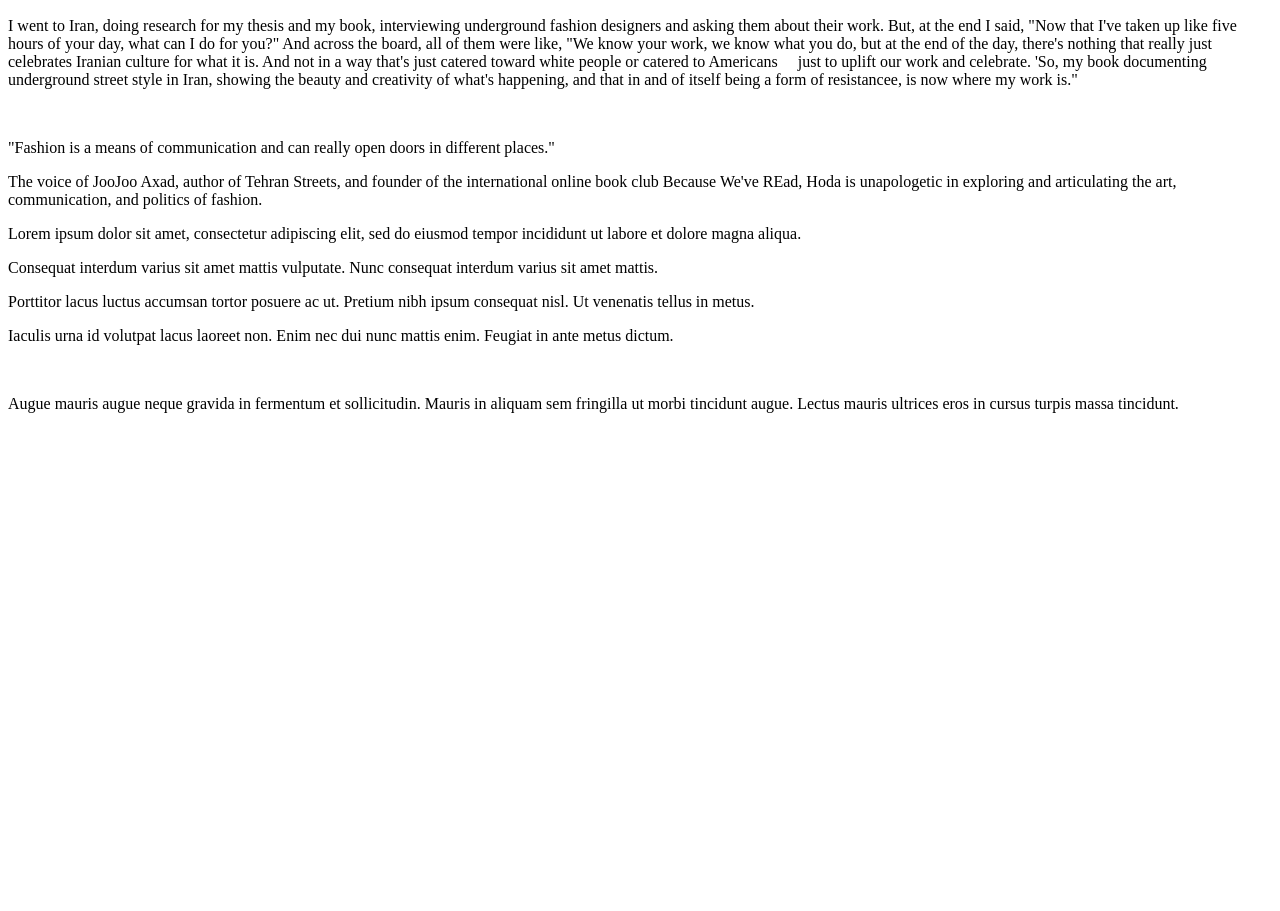
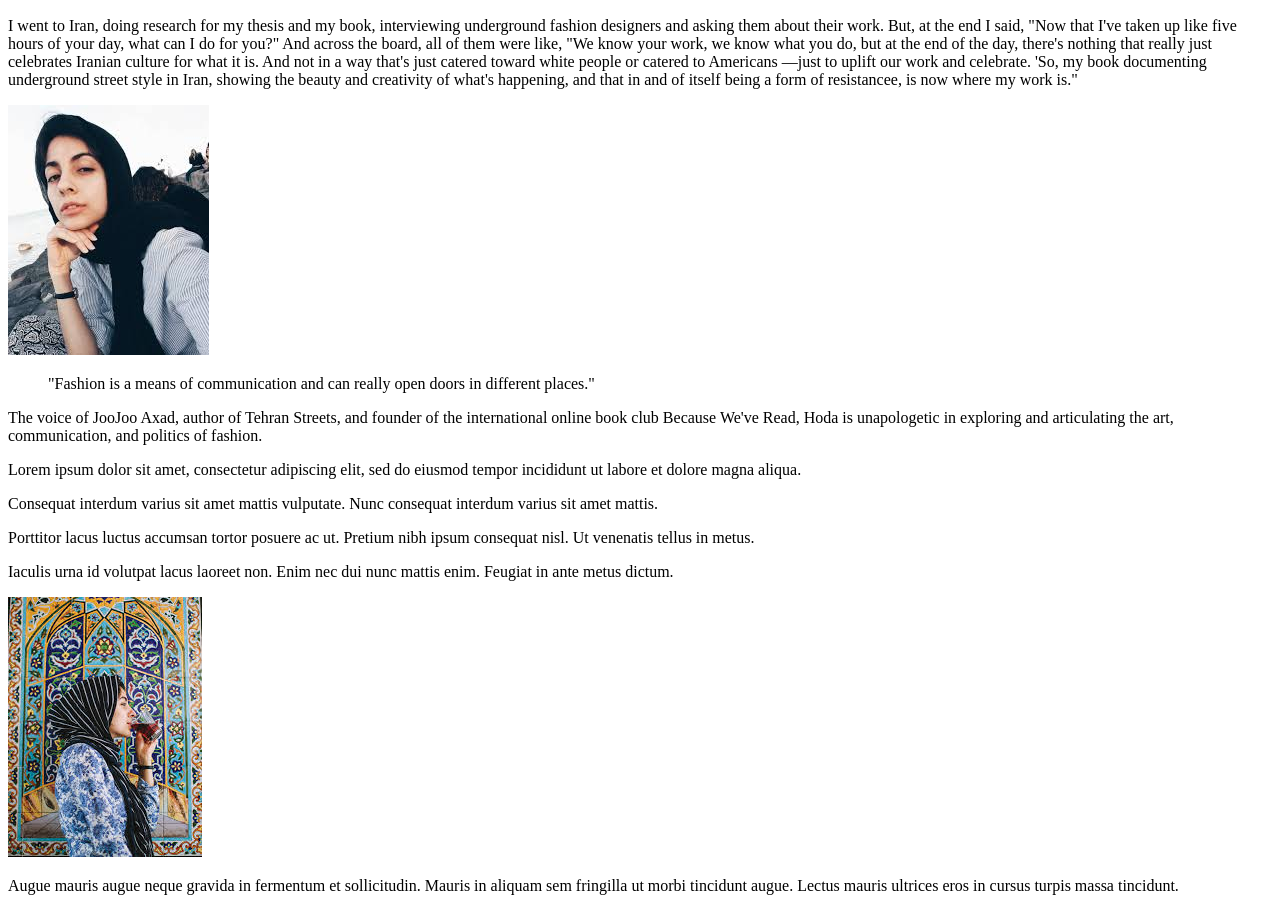
Before and after one commit to Adjoa/studious-barnacle, a plain HTML site: page index.html in a window 1280 px wide. Shown: the part 91-1002 px from the top of the page. Before the commit the page ends 800 px from the top, so only its background shows below. Drawn offline with Linux system fonts and the light colour scheme.

Commit message:
updated image links

```diff
--- a/index.html
+++ b/index.html
@@ -9,26 +9,32 @@
 <body>
     <article>
         <section>
-        <h1>Hoda Katebi</h1>
-        <h2>@hodakatebi</h2>
+            <h1>Hoda Katebi</h1>
+            <h2>@hodakatebi</h2>
 
-        <p>I went to Iran, doing research for my thesis and my book, interviewing underground fashion designers and asking them about their work. But, at the end I said, "Now that I've taken up like five hours of your day, what can I do for you?" And across the board, all of them were like, "We know your work, we know what you do, but at the end of the day, there's nothing that really just celebrates Iranian culture for what it is. And not in a way that's just catered toward white people or catered to Americans &emsp;just to uplift our work and celebrate. 'So, my book documenting underground street style in Iran, showing the beauty and creativity of what's happening, and that in and of itself being a form of resistancee, is now where my work is."</p>
+            <p>I went to Iran, doing research for my thesis and my book, interviewing underground fashion designers and asking them about their work. But, at the end I said, "Now that I've taken up like five hours of your day, what can I do for you?" And across the board, all of them were like, "We know your work, we know what you do, but at the end of the day, there's nothing that really just celebrates Iranian culture for what it is. And not in a way that's just catered toward white people or catered to Americans &mdash;just to uplift our work and celebrate. 'So, my book documenting underground street style in Iran, showing the beauty and creativity of what's happening, and that in and of itself being a form of resistancee, is now where my work is."</p>
 
-        <img src="" alt="">
+            <img src="images/hoda_katebi_2.jpg" alt="">
 
-        <p>"Fashion is a means of communication and can really open doors in different places."</p>
+            <blockquote>
+            <p>"Fashion is a means of communication and can really open doors in different places."</p>
+            </blockquote>
 
-        <p>The voice of JooJoo Axad, author of Tehran Streets, and founder of the international online book club Because We've REad, Hoda is unapologetic in exploring and articulating the art, communication, and politics of fashion.</p>
+            <p>The voice of JooJoo Axad, author of Tehran Streets, and founder of the international online book club Because We've Read, Hoda is unapologetic in exploring and articulating the art, communication, and politics of fashion.</p>
         </section>
 
         <section>
-            <p>Lorem ipsum dolor sit amet, consectetur adipiscing elit, sed do eiusmod tempor incididunt ut labore et dolore magna aliqua.  </p>
+            <p>Lorem ipsum dolor sit amet, consectetur adipiscing elit, sed do eiusmod tempor incididunt ut labore et dolore magna aliqua.</p>
+
             <p>Consequat interdum varius sit amet mattis vulputate. Nunc consequat interdum varius sit amet mattis.</p>
+
             <p>Porttitor lacus luctus accumsan tortor posuere ac ut. Pretium nibh ipsum consequat nisl. Ut venenatis tellus in metus.</p>
+
             <p>Iaculis urna id volutpat lacus laoreet non. Enim nec dui nunc mattis enim. Feugiat in ante metus dictum.</p>
-            <img src="" alt="">
+
+            <img src="images/hoda_katebi_4.jpg" alt="">
+
             <p>Augue mauris augue neque gravida in fermentum et sollicitudin. Mauris in aliquam sem fringilla ut morbi tincidunt augue. Lectus mauris ultrices eros in cursus turpis massa tincidunt.</p>
-
         </section>
     </article>
 </body>
```
